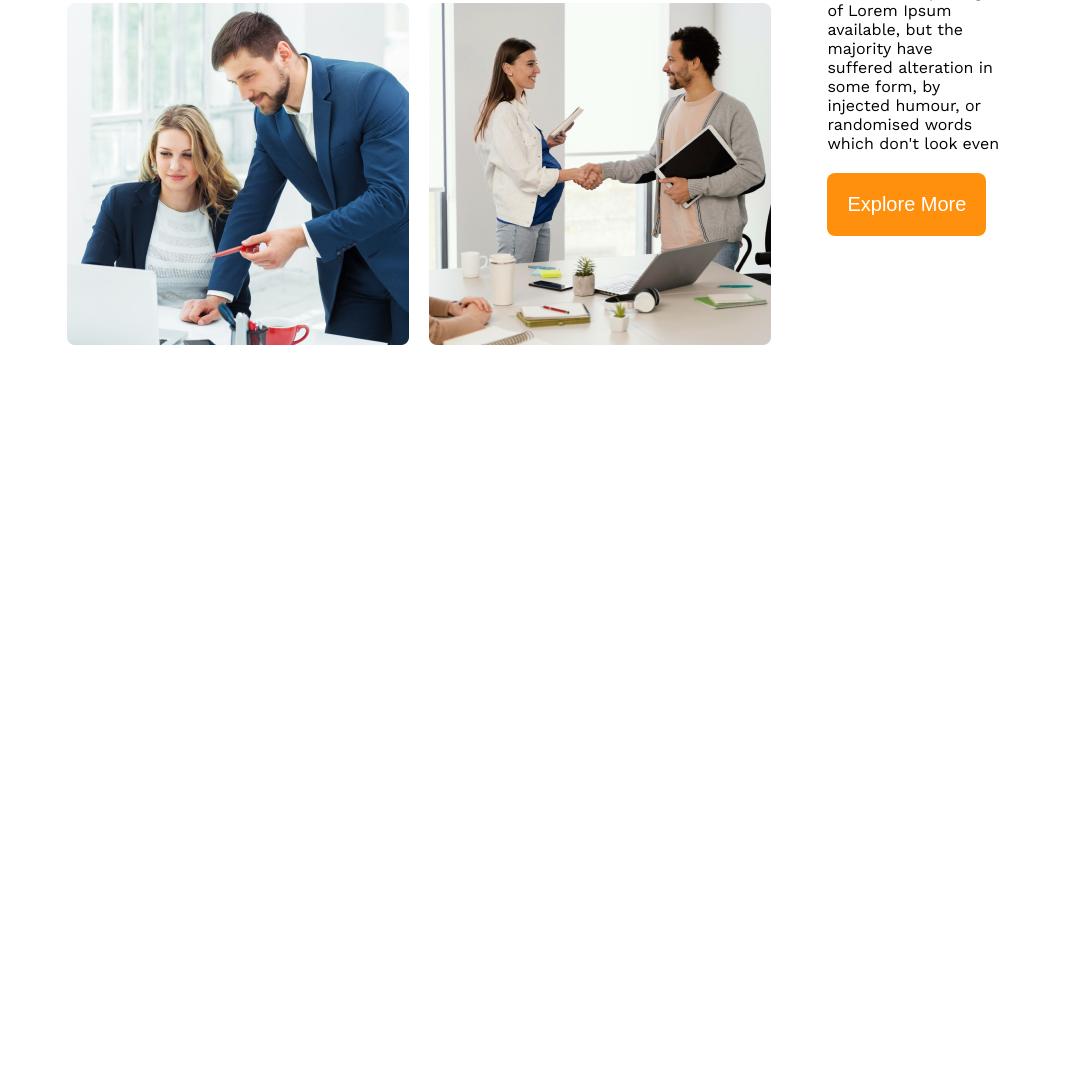
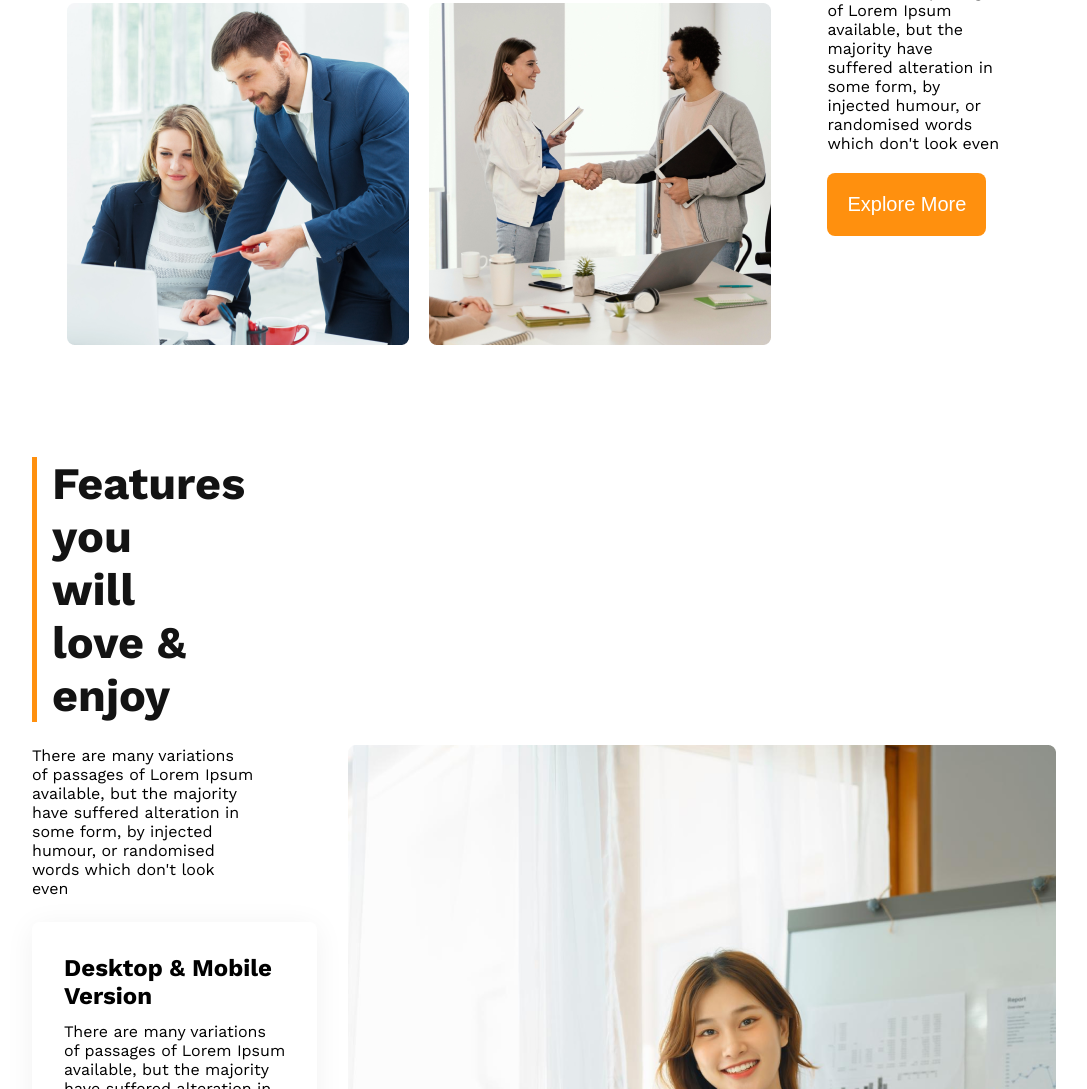
Before and after one commit to mohtadahmed/g3-architects, a plain HTML site: page index.html in a window 1280 px wide. Shown: the part 1711-2800 px from the top of the page, without its empty margins (96-1183 px from the left). Before the commit the page ends 2104 px from the top, so only its background shows below. Drawn offline with nearby package versions, Linux system fonts and the light colour scheme.

Commit message:
List feature section added

```diff
--- a/index.html
+++ b/index.html
@@ -55,6 +55,36 @@
             </div>
         </section>
         <!-- Our Features Section -->
+
+        <!-- List Features Section -->
+        <section class="list-feature-section">
+            <div class="list-feature-container">
+                <div class="list-feature-content">
+                    <h1 class="list-feature-title">Features you will love & enjoy</h1>
+                    <p>There are many variations of passages of Lorem Ipsum available, but the majority have suffered alteration in some form, by injected humour, or randomised words which don't look even</p>
+                    <div class="card">
+                        <h2>Desktop & Mobile Version</h2>
+                        <p>There are many variations of passages of Lorem Ipsum available, but the majority have suffered alteration in some form, by injected humour, or randomised...........</p>
+                    </div>
+                    <div class="card">
+                        <h2>Drag & Drop Builder</h2>
+                        <p>There are many variations of passages of Lorem Ipsum available, but the majority have suffered alteration in some form, by injected humour, or randomised...........</p>
+                    </div>
+                    <div class="card">
+                        <h2>Awesome Modern Builder</h2>
+                        <p>There are many variations of passages of Lorem Ipsum available, but the majority have suffered alteration in some form, by injected humour, or randomised...........</p>
+                    </div>
+                    <div class="card">
+                        <h2>Super Easy to Edit</h2>
+                        <p>There are many variations of passages of Lorem Ipsum available, but the majority have suffered alteration in some form, by injected humour, or randomised...........</p>
+                    </div>
+                </div>
+                <div>
+                    <img src="images/architect.png" alt="">
+                </div>
+            </div>
+        </section>
+        <!-- List Features Section -->
     </main>
 </body>
 </html>
--- a/styles/style.css
+++ b/styles/style.css
@@ -128,6 +128,49 @@ button {
 
 /* Our Feature Section CSS Styles Ends */
 
+/* List Feature Section CSS Styles Starts */
+
+.list-feature-section {
+    width: 80%;
+    margin: 5rem auto;
+}
+
+.list-feature-container {
+    display: flex;
+    justify-content: space-between;
+    align-items: center;
+}
+
+.list-feature-title {
+    font-size: 45px;
+    font-weight: 700;
+    color: #131313;
+    width: 50%;
+    border-left: 5px solid #FF900E;
+    padding-left: 15px;
+    margin-top: 2rem;
+    margin-bottom: 20px;
+}
+
+.list-feature-content>p {
+    width: 70%;
+    margin-top: 1.5rem;
+}
+
+.card {
+    width: 70%;
+    border-radius: 8px;
+    box-shadow: 0px 4px 30px 0px rgba(0, 0, 0, 0.06);
+    padding: 2rem;
+    margin: 1.5rem 0;
+}
+
+.card h2 {
+    margin-bottom: 0.75rem;
+}
+
+/* List Feature Section CSS Styles Ends */
+
 
 /* Responsive with Media Query */
 /* Responsive for Small and Mobile Devices */
```
